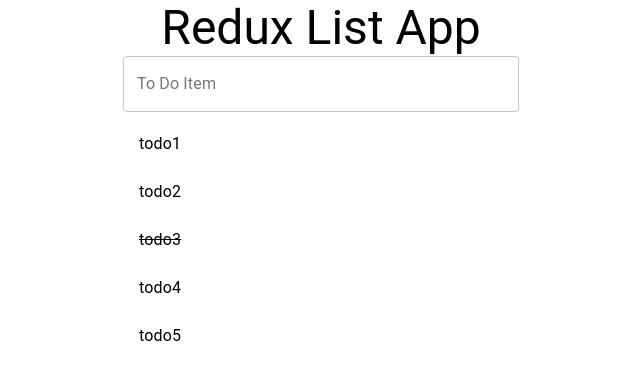
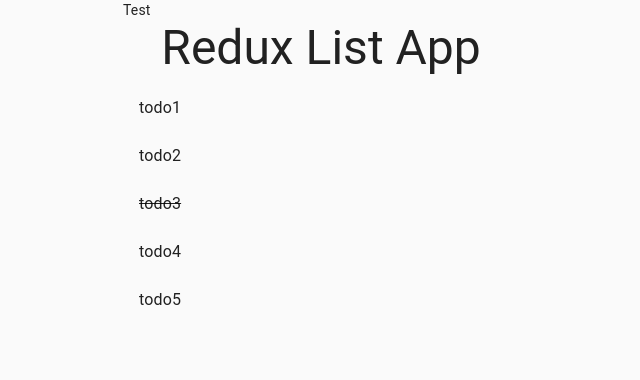
Before and after one commit to Oleksandra-Makar/To-do-redux-oolkit, a React (Create React App) app: page / in a window 1280 px wide. Shown: the top 380 px of the page, without its empty margins (319-959 px from the left). Built offline with nearby package versions, Linux system fonts and the light colour scheme.

Commit message:
Add form for creating todo items

```diff
--- a/src/App.tsx
+++ b/src/App.tsx
@@ -1,8 +1,17 @@
 import React from 'react'
 import ToDoList from './components/ToDoList'
+import AddToDo from "./components/AddToDo";
+import Container from "@material-ui/core/Container";
 
 function App() {
-    return <ToDoList />
+    return (
+      <Container maxWidth="xs">
+          <AddToDo/>
+          <ToDoList />
+
+      </Container>
+)
+
 }
 
 export default App
--- /dev/null
+++ b/src/components/AddToDo.tsx
@@ -0,0 +1,5 @@
+const AddToDo = ()=> {
+  return <div>Test</div>
+}
+
+export default AddToDo
--- a/src/components/ToDoList.tsx
+++ b/src/components/ToDoList.tsx
@@ -17,18 +17,10 @@
         { id: 5, title: 'todo5', completed: false },
     ]
     return (
-        <Container maxWidth="xs">
+        <>
             <Typography style={{ textAlign: 'center' }} variant="h3">
                 Redux List App
             </Typography>
-            <TextField
-                variant="outlined"
-                label="To Do Item"
-                fullWidth
-                onChange={(e) => setTodoDescription(e.target.value)}
-                value={todoDescription}
-            />
-
             <List>
                 {todos.map((todo) => (
                     <ToDoItem
@@ -39,7 +31,7 @@
                     />
                 ))}
             </List>
-        </Container>
+        </>
     )
 }
 
--- a/src/index.tsx
+++ b/src/index.tsx
@@ -1,16 +1,20 @@
-import React from 'react';
-import ReactDOM from 'react-dom/client';
-import './index.css';
-import App from './App';
+import React from 'react'
+import ReactDOM from 'react-dom/client'
+import './index.css'
+import App from './App'
+import store from './redux/store'
+import { Provider } from 'react-redux'
+import CssBaseline from "@material-ui/core/CssBaseline";
 
-const root = ReactDOM.createRoot(
-  document.getElementById('root') as HTMLElement
-);
+const root = ReactDOM.createRoot(document.getElementById('root') as HTMLElement)
 root.render(
-  <React.StrictMode>
-    <App />
-  </React.StrictMode>
-);
+    <React.StrictMode>
+      <CssBaseline />
+      <Provider store={store}>
+            <App />
+        </Provider>
+    </React.StrictMode>
+)
 
 // If you want to start measuring performance in your app, pass a function
 // to log results (for example: reportWebVitals(console.log))
--- /dev/null
+++ b/src/redux/store.ts
@@ -0,0 +1,6 @@
+import { configureStore } from '@reduxjs/toolkit'
+import todoReducer from './todoSlice'
+
+export default configureStore({
+    reducer: { todos: todoReducer },
+})
--- /dev/null
+++ b/src/redux/todoSlice.ts
@@ -0,0 +1,24 @@
+import { createSlice } from '@reduxjs/toolkit'
+
+const todoSlice = createSlice({
+    name: 'todos',
+    initialState: [
+        { id: 1, title: 'todo1', completed: false },
+        { id: 2, title: 'todo2', completed: false },
+        { id: 3, title: 'todo3', completed: false },
+        { id: 4, title: 'todo4', completed: false },
+    ],
+    reducers: {
+        addTodo: (state, action) => {
+            const newTodo = {
+                id: Date.now(),
+                title: action.payload.title,
+                completed: false,
+            }
+            state.push(newTodo)
+        },
+    },
+})
+
+export const { addTodo } = todoSlice.actions
+export default todoSlice.reducer
```
